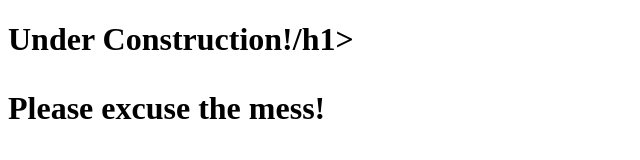
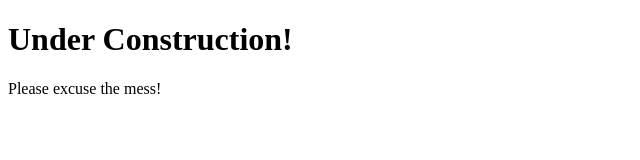
Before and after one commit to imafink/imafink.github.io, a plain HTML site: page index.html in a window 1280 px wide. Shown: the whole page, without its empty margins (0-640 px from the left). Drawn offline with Linux system fonts and the light colour scheme.

Commit message:
already fixing a mistake
off to a good start :)

```diff
--- a/index.html
+++ b/index.html
@@ -1,7 +1,7 @@
 <!DOCTYPE html>
 <html>
 <body>
-<h1>Under Construction!/h1>
+<h1>Under Construction!</h1>
 <p>Please excuse the mess!</p>
 </body>
 </html>
```
